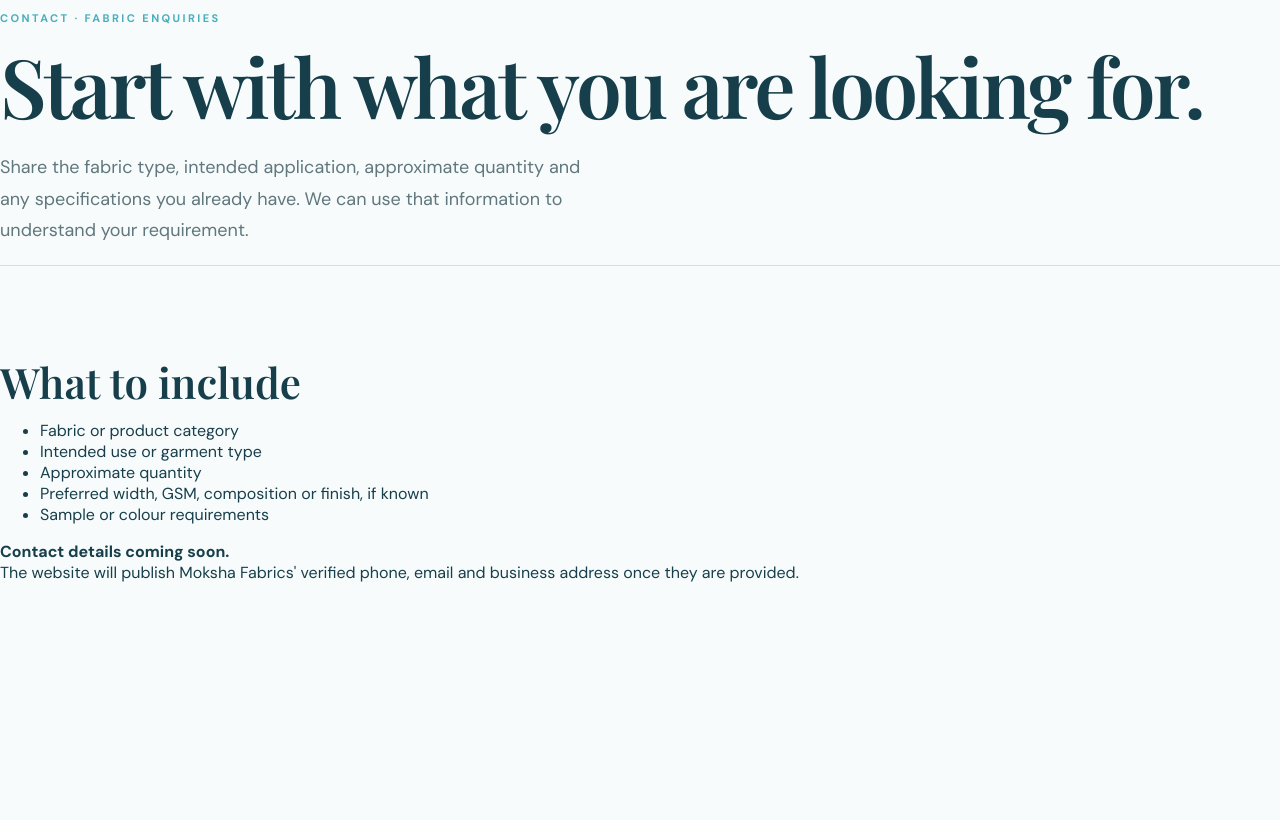
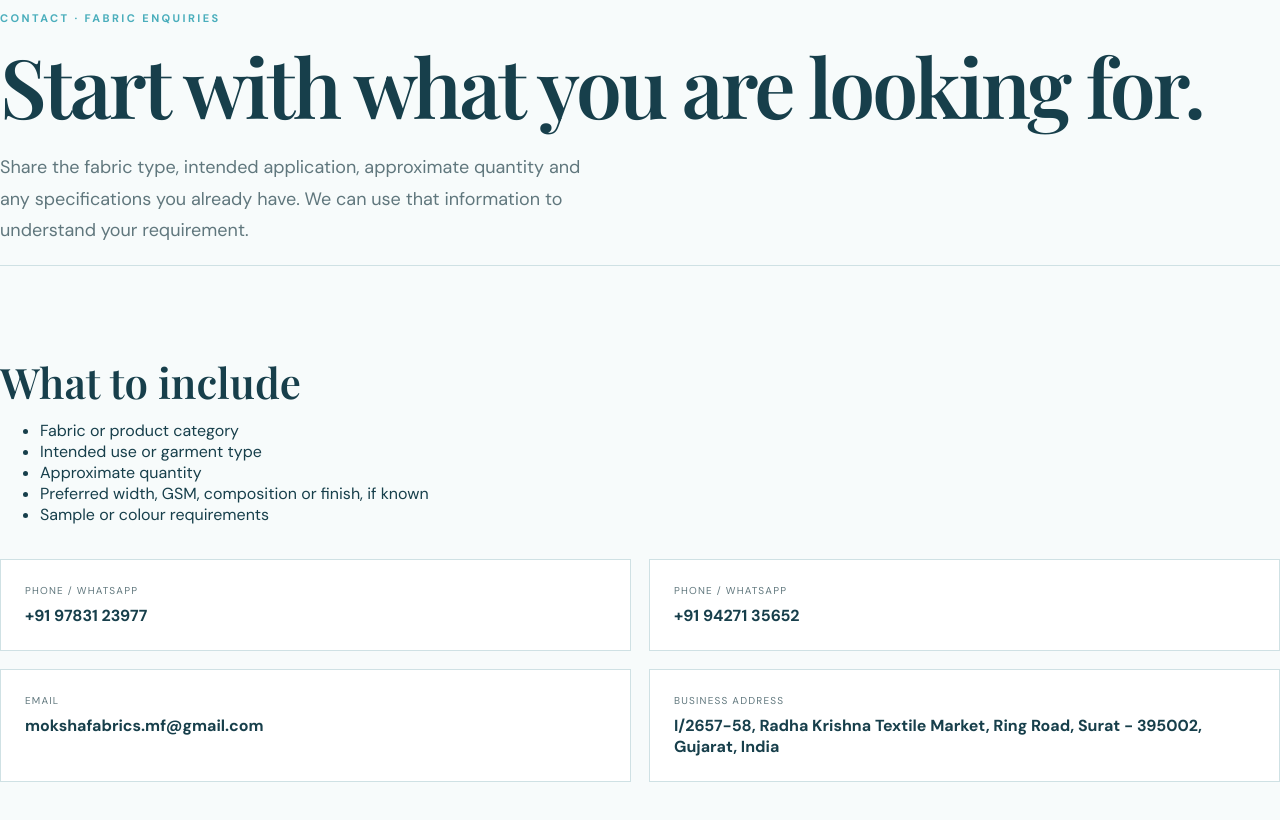
Before and after one commit to theluckygupta/moksha-fabrics, a Next.js app: page /contact in a window 1280 px wide. Shown: the top 820 px of the page. Built offline with nearby package versions, Linux system fonts and the light colour scheme.

Commit message:
Add verified Moksha Fabrics contact details

```diff
--- a/app/contact/page.tsx
+++ b/app/contact/page.tsx
@@ -20,7 +20,12 @@ export default function ContactPage() {
           <li>Preferred width, GSM, composition or finish, if known</li>
           <li>Sample or colour requirements</li>
         </ul>
-        <div className="notice"><strong>Contact details coming soon.</strong><br />The website will publish Moksha Fabrics&apos; verified phone, email and business address once they are provided.</div>
+        <div className="contact-grid">
+          <a className="contact-card" href="tel:+919783123977"><small>Phone / WhatsApp</small><strong>+91 97831 23977</strong></a>
+          <a className="contact-card" href="tel:+919427135652"><small>Phone / WhatsApp</small><strong>+91 94271 35652</strong></a>
+          <a className="contact-card" href="mailto:mokshafabrics.mf@gmail.com"><small>Email</small><strong>mokshafabrics.mf@gmail.com</strong></a>
+          <div className="contact-card"><small>Business address</small><strong>I/2657-58, Radha Krishna Textile Market, Ring Road, Surat - 395002, Gujarat, India</strong></div>
+        </div>
       </section>
     </main>
   );
```
